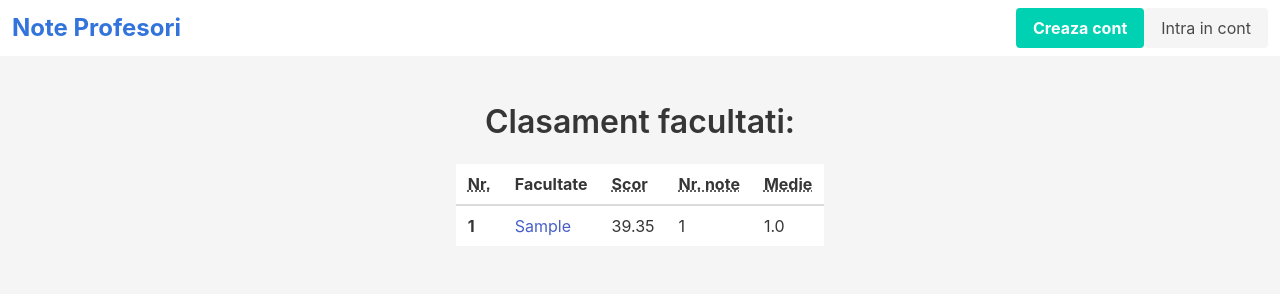
After one commit to raresmosescu/notefacultati, a Django app: page /facultate/clasament/ in a window 1280 px wide. The commit adds this page. Shown: the top 300 px of the page. Run offline with Django 3.2, Linux system fonts and the light colour scheme; tables that the repository leaves empty hold one stand-in row (values such as "Sample post"); some libraries are stand-ins or nearby versions.

Commit message:
clasament feature

```diff
--- a/prof/models.py
+++ b/prof/models.py
@@ -33,8 +33,10 @@ class Pareri(models.Model):
     tag3 = models.IntegerField(blank=True, null=True)
     mesaj = models.CharField(max_length=254, blank=True, null=True)
     nota_primita_student = models.IntegerField(blank=True, null=True)
-    timestamp = models.DateTimeField(blank=True, null=True)
+    timestamp = models.DateTimeField()
     ip = models.CharField(max_length=16, blank=True, null=True)
+    likeuri = models.IntegerField(blank=True, null=True)
+    raportari = models.IntegerField(blank=True, null=True)
 
     class Meta:
         managed = False
--- a/school/models.py
+++ b/school/models.py
@@ -4,8 +4,12 @@ from django.db import models
 class Facultati(models.Model):
     id_facultate = models.AutoField(primary_key=True)
     facultate = models.CharField(max_length=255)
+    facultate_simplu = models.CharField(max_length=255, blank=True, null=True)
     universitate = models.CharField(max_length=255)
-    localitate = models.CharField(max_length=255, blank=True, null=True)
+    localitate = models.CharField(max_length=255)
+    numar_pareri = models.IntegerField(blank=True, null=True)
+    medie_note = models.FloatField(blank=True, null=True)
+    scor = models.FloatField(blank=True, null=True)
 
     class Meta:
         managed = False
@@ -16,6 +20,7 @@ class Specializari(models.Model):
     id_specializare = models.AutoField(primary_key=True)
     id_facultate = models.ForeignKey(Facultati, models.DO_NOTHING, db_column='id_facultate')
     specializare = models.CharField(max_length=255)
+    specializare_simplu = models.CharField(max_length=255, blank=True, null=True)
 
     class Meta:
         managed = False
--- /dev/null
+++ b/school/templates/school_ranking.html
@@ -0,0 +1,47 @@
+{% extends 'base.html' %}
+
+{% block title %}Cauta{% endblock %}
+
+
+{% block body %}
+
+	<div class="section">
+		<div class="container">
+			<div class="title is-3 r-text-center">Clasament facultati:</div>
+			<table class="table r-center-content">
+			  <thead>
+			    <tr>
+			      <th><abbr title="Pozitia in clasament">Nr.</abbr></th>
+			      <th>Facultate</th>
+			      <th><abbr title="Calculat in functie de medie si numarul de note">Scor</abbr></th>
+			      <th><abbr title="Numarul total de note">Nr. note</abbr></th>
+			      <th><abbr title="Media tuturor notelor primite">Medie</abbr></th>
+			    </tr>
+			  </thead>
+			  <tbody>
+			  	{% for school in ranked_schools %}
+				    <tr>
+				      <th>{{ forloop.counter }}</th>
+				      <td><a href="{% url 'school:school_view' school.id_facultate %}" title="{{school.facultate}}">{{school.facultate}}</a></td>
+				      <td>{{ school.scor}}</td>
+				      <td>{{ school.numar_pareri}}</td>
+				      <td>{{ school.medie_note}}</td>
+				    </tr>
+			    {% endfor %}
+			  </tbody>
+			</table>
+
+		</div>
+	</div>
+
+
+
+{% endblock %}
+
+
+
+
+
+{% block afterbody %}
+
+{% endblock %}
--- a/school/urls.py
+++ b/school/urls.py
@@ -1,9 +1,10 @@
-from django.urls import path, re_path
-from .views import school_view, school_add
+from django.urls import path
+from .views import school_view, school_add, school_ranking
 
 app_name = 'school'
 
 urlpatterns = [
     path('id/<school_id>', school_view, name='school_view'),
     path('adauga/', school_add, name='school_add'),
+    path('clasament/', school_ranking, name='school_ranking')
 ]
--- a/school/views.py
+++ b/school/views.py
@@ -1,10 +1,12 @@
 from django.shortcuts import render
 from django.http import HttpResponse, JsonResponse
 from site_utility.models import Counties, Cities
-from prof.models import Profesori
+from prof.models import Profesori, Pareri
 from site_utility.useful_functions import query_to_json_obj
 from school.models import Facultati
 from prof.views import get_stars
+import statistics, math
+
 
 counties = {county.name:county.id for county in Counties.objects.all().order_by('name_simple')}
 first_county_id = list(counties.values())[0]
@@ -30,3 +32,45 @@ def school_add(request):
 		return render(request, "errors/not_available_yet.html")
 		# # Disabled feature
 		# return render(request, 'school_add.html', {'counties': counties, 'cities': cities})
+
+
+def school_ranking(request):
+	context = {'ranked_schools': generate_ranking_data()}
+	return render(request, template_name="school_ranking.html", context = context)
+
+
+def generate_ranking_data():
+
+    rated_schools = Facultati.objects.filter(numar_pareri__gte = 1)
+    rs_medie_note = [n.medie_note for n in rated_schools]
+    rs_numar_pareri = [n.numar_pareri for n in rated_schools]
+
+    output = []
+    for school in rated_schools:
+
+
+    	data = {
+    	'id_facultate': school.id_facultate,
+    	'scor': calculate_rank(school.medie_note, school.numar_pareri, rs_numar_pareri),
+    	'facultate': school.facultate,
+    	'numar_pareri': school.numar_pareri,
+    	'medie_note': school.medie_note
+    	}
+
+    	output.append(data)
+
+    return sorted(output, key=lambda x:x['scor'], reverse=True)
+
+def calculate_rank(r, n, number_of_ratings):
+	'''
+	number_of_ratings = list containing the ratings count for all objects
+	r = average rating of object
+	n = sum total # of ratings of object
+	m = average # of ratings for all objects
+	w = weight - calculated by the formula n/(n+m)
+	s = final score as a exponential function mapped from 0 to 1
+	'''
+	m = sum(number_of_ratings)/len(number_of_ratings)
+	w = n/(n+m)
+	s = 1 - 1/math.exp(w*r)
+	return float(f'{s*100:.2f}')
--- a/static/base.css
+++ b/static/base.css
@@ -29,6 +29,33 @@
 
 }
 
+
+/*
+General classes
+---------------
+Preceeded by 'r-'
+*/
+
+.r-bold {
+	font-weight: bold;
+}
+
+.r-wrap-text {
+	 padding: .8em;
+	 max-width: 90vw;
+}
+
+.r-text-center {
+	text-align: center;
+}
+
+.r-center-content {
+	margin: 0 auto;
+}
+
+.r-underline {
+	text-decoration: underline;
+}
 
 
 /*From search.html*/
--- a/templates/base.html
+++ b/templates/base.html
@@ -65,6 +65,7 @@
 
 		{% include 'nav.html'%}
 
+		{% block statusbar %} {% endblock %}
 
 		{% if messages %}
 			<section class="section mt-2 mb-2 pt-2 pb-2">
```
Also changed, not shown: mysite/settings.py (+22 -19 lines), prof/views.py (+40 -9 lines), search/templates/search.html (+8 -2 lines).
